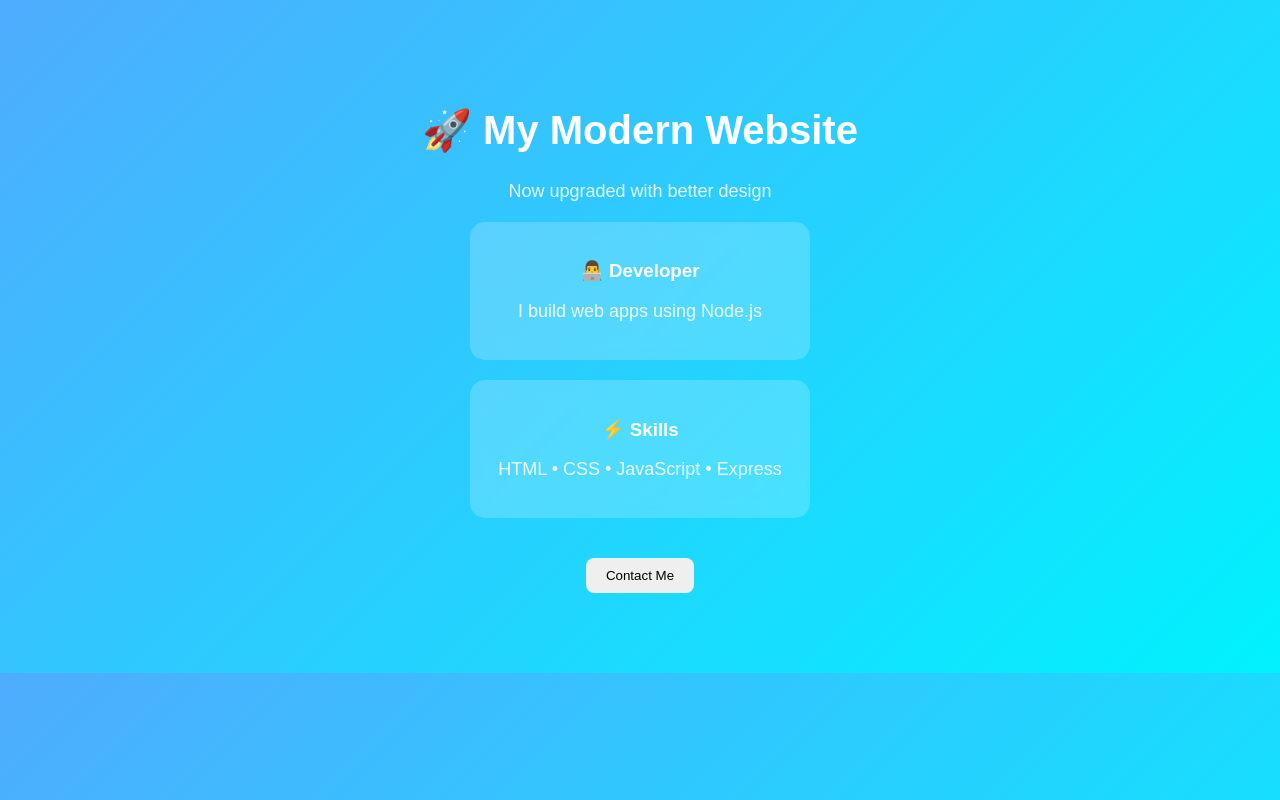
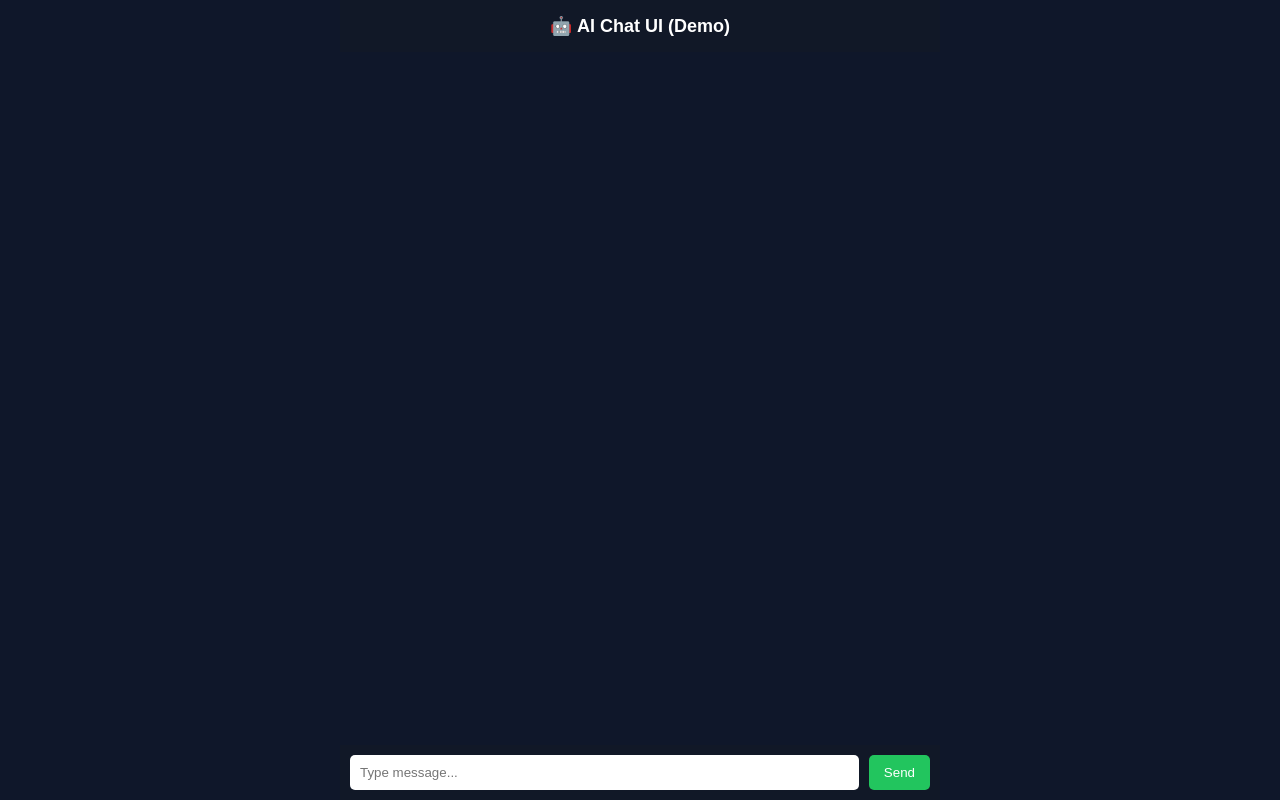
Before and after one commit to jagdish1992max/Jd, a website: page index.html in a window 1280 px wide. Drawn offline with Linux system fonts and the light colour scheme.

Commit message:
index.html

```diff
--- a/index.html
+++ b/index.html
@@ -1,68 +1,124 @@
 <!DOCTYPE html>
 <html>
 <head>
-  <title>My Modern Website</title>
+  <title>AI Chat UI</title>
+
   <style>
     body {
       margin: 0;
       font-family: Arial;
-      background: linear-gradient(135deg, #4facfe, #00f2fe);
+      background: #0f172a;
       color: white;
-      text-align: center;
+      display: flex;
+      justify-content: center;
+      height: 100vh;
     }
 
-    .container {
-      padding: 80px 20px;
+    .chat-container {
+      width: 100%;
+      max-width: 600px;
+      display: flex;
+      flex-direction: column;
     }
 
-    h1 {
-      font-size: 40px;
+    .header {
+      padding: 15px;
+      background: #111827;
+      text-align: center;
+      font-size: 18px;
+      font-weight: bold;
     }
 
-    p {
-      font-size: 18px;
-      opacity: 0.9;
+    .messages {
+      flex: 1;
+      padding: 15px;
+      overflow-y: auto;
     }
 
-    .card {
-      background: rgba(255,255,255,0.2);
-      padding: 20px;
-      margin: 20px auto;
-      width: 300px;
-      border-radius: 15px;
-      backdrop-filter: blur(10px);
+    .msg {
+      padding: 10px;
+      margin: 10px 0;
+      border-radius: 10px;
+      max-width: 80%;
+    }
+
+    .user {
+      background: #2563eb;
+      align-self: flex-end;
+    }
+
+    .bot {
+      background: #374151;
+      align-self: flex-start;
+    }
+
+    .input-box {
+      display: flex;
+      padding: 10px;
+      background: #111827;
+    }
+
+    input {
+      flex: 1;
+      padding: 10px;
+      border: none;
+      border-radius: 5px;
+      outline: none;
     }
 
     button {
-      padding: 10px 20px;
+      margin-left: 10px;
+      padding: 10px 15px;
       border: none;
-      border-radius: 8px;
+      background: #22c55e;
+      color: white;
+      border-radius: 5px;
       cursor: pointer;
-      margin-top: 20px;
     }
   </style>
 </head>
 
 <body>
 
-  <div class="container">
-    <h1>🚀 My Modern Website</h1>
-    <p>Now upgraded with better design</p>
+<div class="chat-container">
 
-    <div class="card">
-      <h3>👨‍💻 Developer</h3>
-      <p>I build web apps using Node.js</p>
-    </div>
+  <div class="header">
+    🤖 AI Chat UI (Demo)
+  </div>
 
-    <div class="card">
-      <h3>⚡ Skills</h3>
-      <p>HTML • CSS • JavaScript • Express</p>
-    </div>
+  <div class="messages" id="messages"></div>
 
-    <button onclick="alert('Thanks for visiting!')">
-      Contact Me
-    </button>
+  <div class="input-box">
+    <input id="input" placeholder="Type message..." />
+    <button onclick="sendMsg()">Send</button>
   </div>
+
+</div>
+
+<script>
+  function sendMsg() {
+    let input = document.getElementById("input");
+    let msg = input.value;
+    if (!msg) return;
+
+    addMessage(msg, "user");
+
+    setTimeout(() => {
+      addMessage("🤖 This is a demo AI reply: " + msg, "bot");
+    }, 500);
+
+    input.value = "";
+  }
+
+  function addMessage(text, type) {
+    let div = document.createElement("div");
+    div.classList.add("msg", type);
+    div.innerText = text;
+
+    document.getElementById("messages").appendChild(div);
+    document.getElementById("messages").scrollTop = 9999;
+  }
+</script>
 
 </body>
 </html>
```
